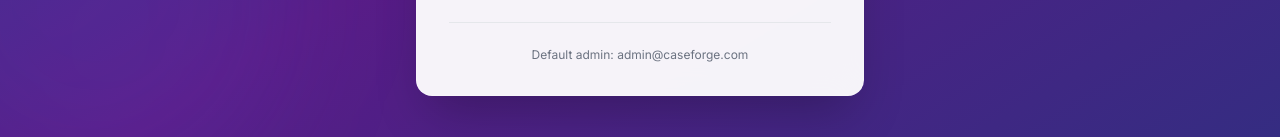
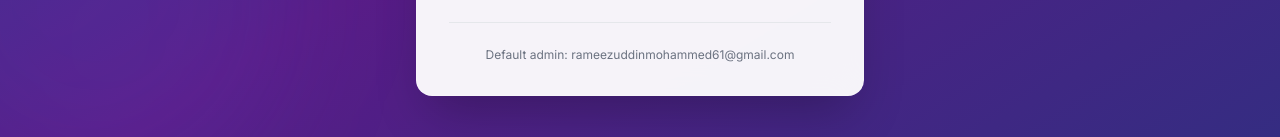
Before and after one commit to Rameezrica/caseforge911, a React (Vite) app: page /admin/login in a window 1280 px wide. Shown: the part 586-723 px from the top of the page. Built offline with nearby package versions, Linux system fonts and the light colour scheme; no server answers.

Commit message:
auto-commit for cf711713-5505-41f1-989b-e0a893b46106

```diff
--- a/src/pages/admin/AdminLoginPageSimple.tsx
+++ b/src/pages/admin/AdminLoginPageSimple.tsx
@@ -11,12 +11,13 @@ const AdminLoginPageSimple: React.FC = () => {
   const { signIn, isLoading, error, clearError, isAuthenticated } = useAdminAuth();
   const navigate = useNavigate();
 
+  // Only redirect if authenticated and not loading
   useEffect(() => {
-    // Only redirect if authenticated and not already navigating
-    if (isAuthenticated && window.location.pathname === '/admin/login') {
+    if (isAuthenticated && !isLoading) {
+      console.log('Admin authenticated, redirecting to admin dashboard...');
       navigate('/admin', { replace: true });
     }
-  }, [isAuthenticated, navigate]);
+  }, [isAuthenticated, isLoading, navigate]);
 
   useEffect(() => {
     clearError();
@@ -24,11 +25,19 @@ const AdminLoginPageSimple: React.FC = () => {
 
   const handleSubmit = async (e: React.FormEvent) => {
     e.preventDefault();
+    console.log('Attempting admin login...');
     const success = await signIn(email, password);
+    console.log('Login result:', success);
     if (success) {
+      console.log('Login successful, navigating to admin...');
       navigate('/admin', { replace: true });
     }
   };
+
+  // Don't show anything if authenticated (will redirect)
+  if (isAuthenticated && !isLoading) {
+    return <Navigate to="/admin" replace />;
+  }
 
   return (
     <div className="min-h-screen bg-gradient-to-br from-blue-900 via-purple-900 to-indigo-900 flex items-center justify-center p-4">
@@ -124,7 +133,7 @@ const AdminLoginPageSimple: React.FC = () => {
 
           <div className="mt-6 pt-6 border-t border-gray-200 text-center">
             <p className="text-xs text-gray-500">
-              Default admin: admin@caseforge.com
+              Default admin: rameezuddinmohammed61@gmail.com
             </p>
           </div>
         </div>
```
